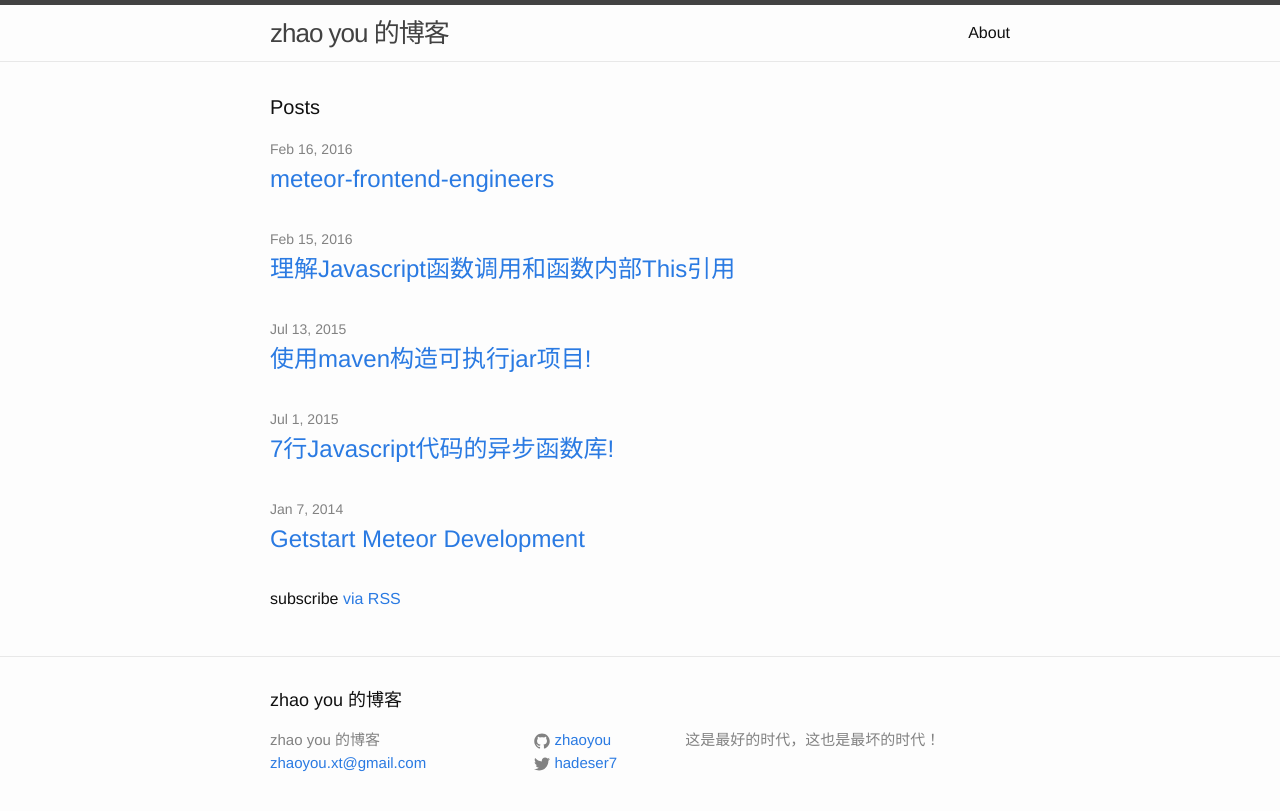
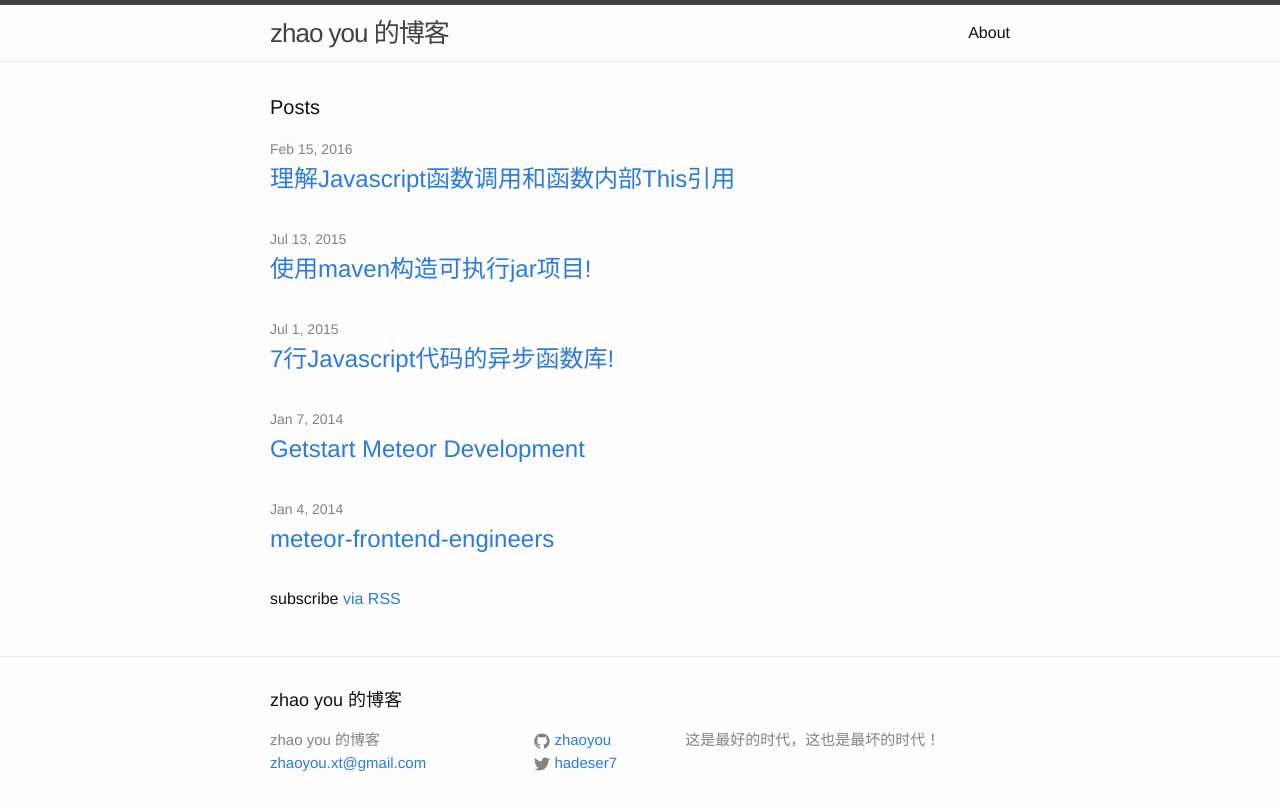
Before and after one commit to zhaoyou/zhaoyou.github.io, a Jekyll site: the page built from index.html, in a window 1280 px wide. Shown: the top 811 px of the page. Built offline with Jekyll 4.4.1, drawn with Linux system fonts in a browser that asks for light colours.

Commit message:
refactor post date

```diff
--- a/_posts/2016-02-16-meteor-frontend-engineers.markdown
+++ b/_posts/2014-01-04-meteor-frontend-engineers.markdown
@@ -1,7 +1,7 @@
 ---
 layout: post
 title: "meteor-frontend-engineers"
-date: 2016-02-16 22:23:00 +0800
+date: 2014-01-04 22:23:00 +0800
 comments: true
 categories: meteor translation
 ---
```
